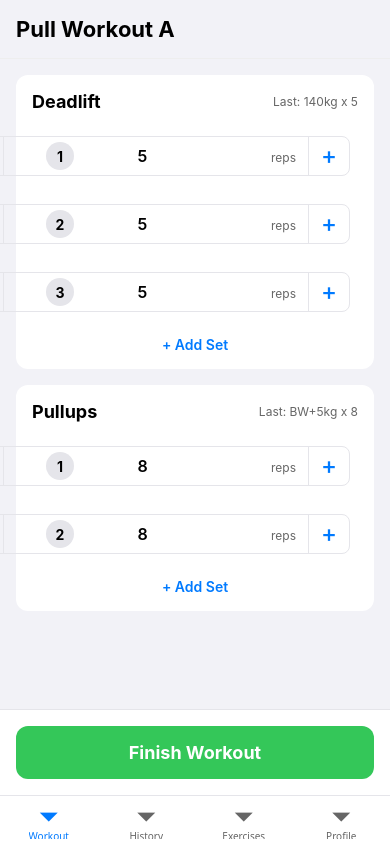
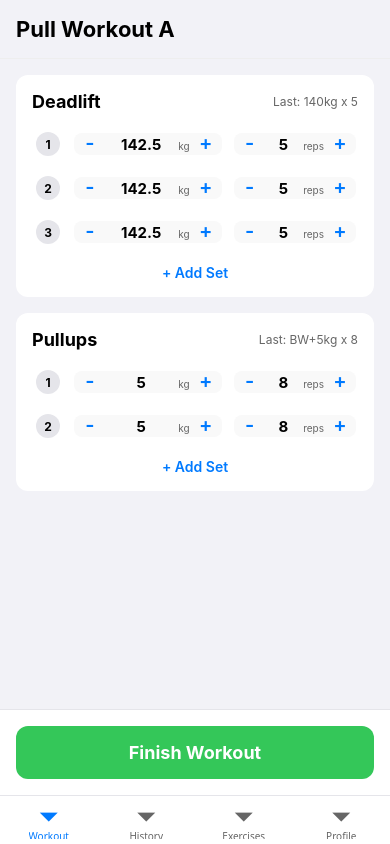
Before and after one commit to kostadinov1/gym-app, a React Native app: screen /Workout in a window 390 px wide. Built offline with nearby package versions, Linux system fonts and the light colour scheme.

Commit message:
Added: Workout row and value incrementation stepper

```diff
--- a/src/components/workout/SetRow.tsx
+++ b/src/components/workout/SetRow.tsx
@@ -22,7 +22,7 @@ export const SetRow = ({
       styles.container,
       isCompleted && { backgroundColor: theme.colors.successBackground }
     ]}>
-      {/* Set Label (Clickable) */}
+      {/* Set Label */}
       <TouchableOpacity onPress={onToggleComplete} style={styles.labelContainer}>
         <View style={[
           styles.badge,
@@ -37,21 +37,30 @@ export const SetRow = ({
         </View>
       </TouchableOpacity>
 
-      {/* Controls */}
+      {/* Controls Container */}
       <View style={styles.controls}>
+        {/* Weight Stepper */}
+        <View style={{ flex: 1.2 }}>
             <Stepper
               value={weight}
               step={2.5}
               unit="kg"
               onChange={(val) => onUpdate('weight', val)}
             />
-        <View style={{ width: 12 }} />
+        </View>
+
+        {/* Spacer */}
+        <View style={{ width: 8 }} />
+
+        {/* Reps Stepper */}
+        <View style={{ flex: 1 }}>
             <Stepper
               value={reps}
               step={1}
               unit="reps"
               onChange={(val) => onUpdate('reps', val)}
             />
+        </View>
       </View>
     </View>
   );
@@ -61,32 +70,31 @@ const styles = StyleSheet.create({
   container: {
     flexDirection: 'row',
     alignItems: 'center',
-    paddingVertical: 12,
-    paddingHorizontal: 8,
+    paddingVertical: 8, // Reduced padding
     borderRadius: 8,
     marginBottom: 4,
   },
   labelContainer: {
-    width: 40,
+    width: 32, // Reduced
     justifyContent: 'center',
     alignItems: 'center',
-    marginRight: 12,
+    marginRight: 8,
   },
   badge: {
-    width: 28,
-    height: 28,
-    borderRadius: 14,
+    width: 24, // Smaller Badge
+    height: 24,
+    borderRadius: 12,
     justifyContent: 'center',
     alignItems: 'center',
   },
   labelText: {
-    fontSize: 14,
+    fontSize: 12,
     fontWeight: 'bold',
   },
   controls: {
-    flex: 1,
+    flex: 1, // This forces the steppers to stay within screen width
     flexDirection: 'row',
-    justifyContent: 'flex-end',
+    justifyContent: 'space-between',
     alignItems: 'center',
   },
 });
--- a/src/components/workout/Stepper.tsx
+++ b/src/components/workout/Stepper.tsx
@@ -16,24 +16,26 @@ export const Stepper = ({ value, onChange, step, unit }: StepperProps) => {
   const handleDecrement = () => onChange(Number((value - step).toFixed(2)));
 
   return (
-    <View style={[styles.container, { borderColor: theme.colors.border }]}>
+    <View style={[styles.container, { borderColor: theme.colors.border, backgroundColor: theme.colors.inputBackground }]}>
       {/* Minus Button */}
       <TouchableOpacity onPress={handleDecrement} style={styles.button}>
         <Text style={[styles.buttonText, { color: theme.colors.primary }]}>-</Text>
       </TouchableOpacity>
 
-      {/* Center Value (Editable) */}
-      <View style={[styles.valueContainer, { borderLeftColor: theme.colors.border, borderRightColor: theme.colors.border }]}>
+      {/* Center Value */}
+      <View style={styles.valueContainer}>
         <TextInput
           style={[styles.input, { color: theme.colors.text }]}
           keyboardType="numeric"
           value={String(value)}
           onChangeText={(text) => {
-            const num = parseFloat(text);
-            if (!isNaN(num)) onChange(num);
+             // Allow empty string for typing, otherwise parse
+             if (text === '') return;
+             const num = parseFloat(text);
+             if (!isNaN(num)) onChange(num);
           }}
-          selectTextOnFocus
         />
+        {/* We make the unit smaller and absolute or just next to it */}
         {unit && <Text style={[styles.unit, { color: theme.colors.textSecondary }]}>{unit}</Text>}
       </View>
 
@@ -48,43 +50,40 @@ export const Stepper = ({ value, onChange, step, unit }: StepperProps) => {
 const styles = StyleSheet.create({
   container: {
     flexDirection: 'row',
-    borderWidth: 1,
     borderRadius: 8,
-    height: 40,
+    height: 36, // Reduced height
     alignItems: 'center',
-    overflow: 'hidden',
+    flex: 1, // Allow it to shrink/grow
+    marginHorizontal: 2, // Tiny gap
   },
   button: {
-    width: 40,
+    width: 32, // Reduced width
     height: '100%',
     justifyContent: 'center',
     alignItems: 'center',
-    backgroundColor: 'transparent',
   },
   buttonText: {
-    fontSize: 24,
-    fontWeight: '500',
+    fontSize: 20,
+    fontWeight: '600',
     marginTop: -2,
   },
   valueContainer: {
-    paddingHorizontal: 12,
+    flex: 1, // Takes remaining space
     height: '100%',
     justifyContent: 'center',
     alignItems: 'center',
     flexDirection: 'row',
-    borderLeftWidth: 1,
-    borderRightWidth: 1,
-    minWidth: 80,
   },
   input: {
-    fontSize: 16,
-    fontWeight: '600',
+    fontSize: 15,
+    fontWeight: '700',
     textAlign: 'center',
     padding: 0,
+    minWidth: 20,
   },
   unit: {
-    fontSize: 12,
+    fontSize: 10,
     marginLeft: 2,
-    marginTop: 2,
+    marginTop: 3,
   },
 });
```
Lines whose indentation alone changed are shown as unchanged.
